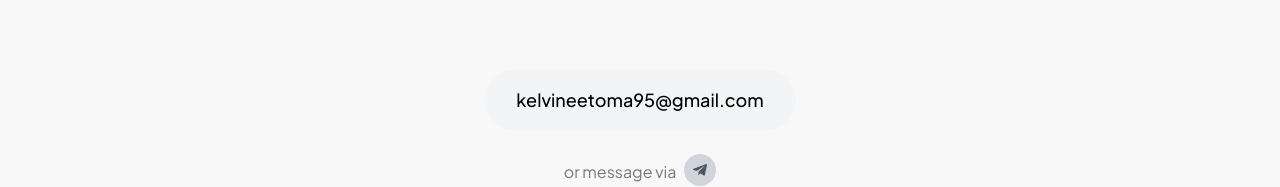
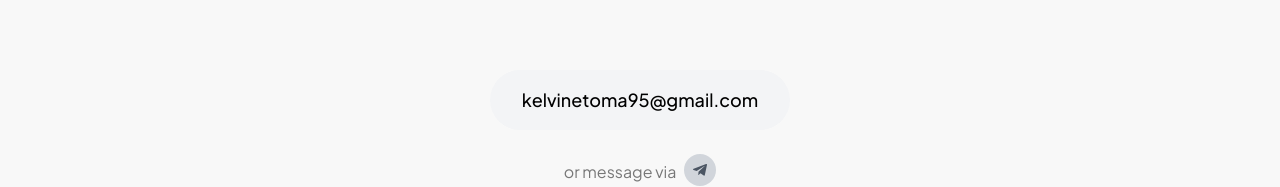
Before and after one commit to Kellytomi/Personal-Portfolio, a Next.js app: page /contact in a window 1280 px wide. Shown: the part 386-573 px from the top of the page. Built offline with nearby package versions, Linux system fonts and the light colour scheme.

Commit message:
Fix email address in Contact page and update etoma.png image file.

```diff
--- a/src/app/contact/page.tsx
+++ b/src/app/contact/page.tsx
@@ -40,10 +40,10 @@ export default function Contact(): JSX.Element {
                 className="mb-6"
               >
                 <a
-                  href="mailto:kelvineetoma95@gmail.com"
+                  href="mailto:kelvinetoma95@gmail.com"
                   className="inline-block bg-gray-100 hover:bg-gray-200 text-black px-8 py-4 rounded-full text-lg font-medium transition-all duration-300"
                 >
-                  kelvineetoma95@gmail.com
+                  kelvinetoma95@gmail.com
                 </a>
               </motion.div>
 
```
Also changed, not shown: public/images/etoma.png.
